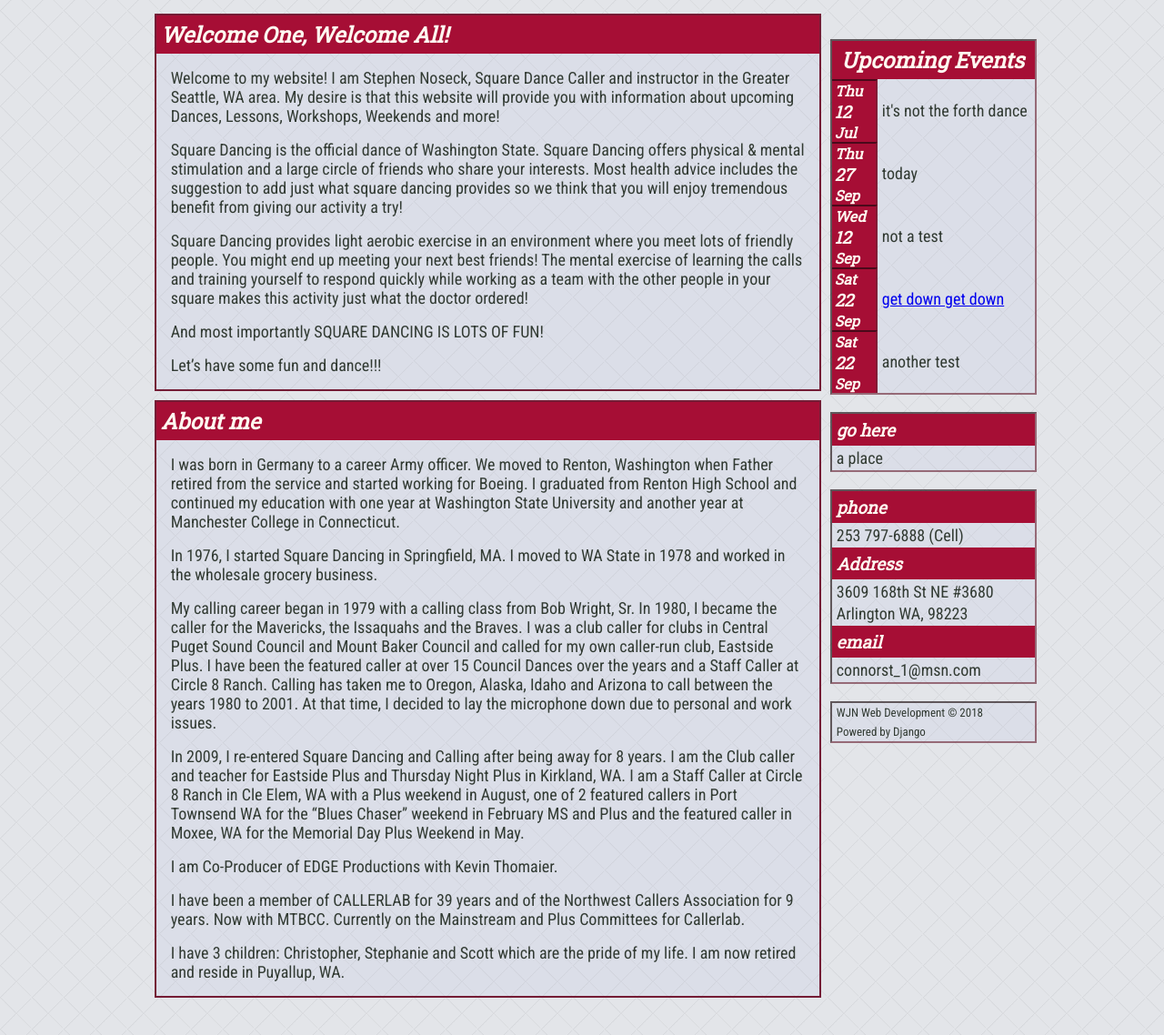
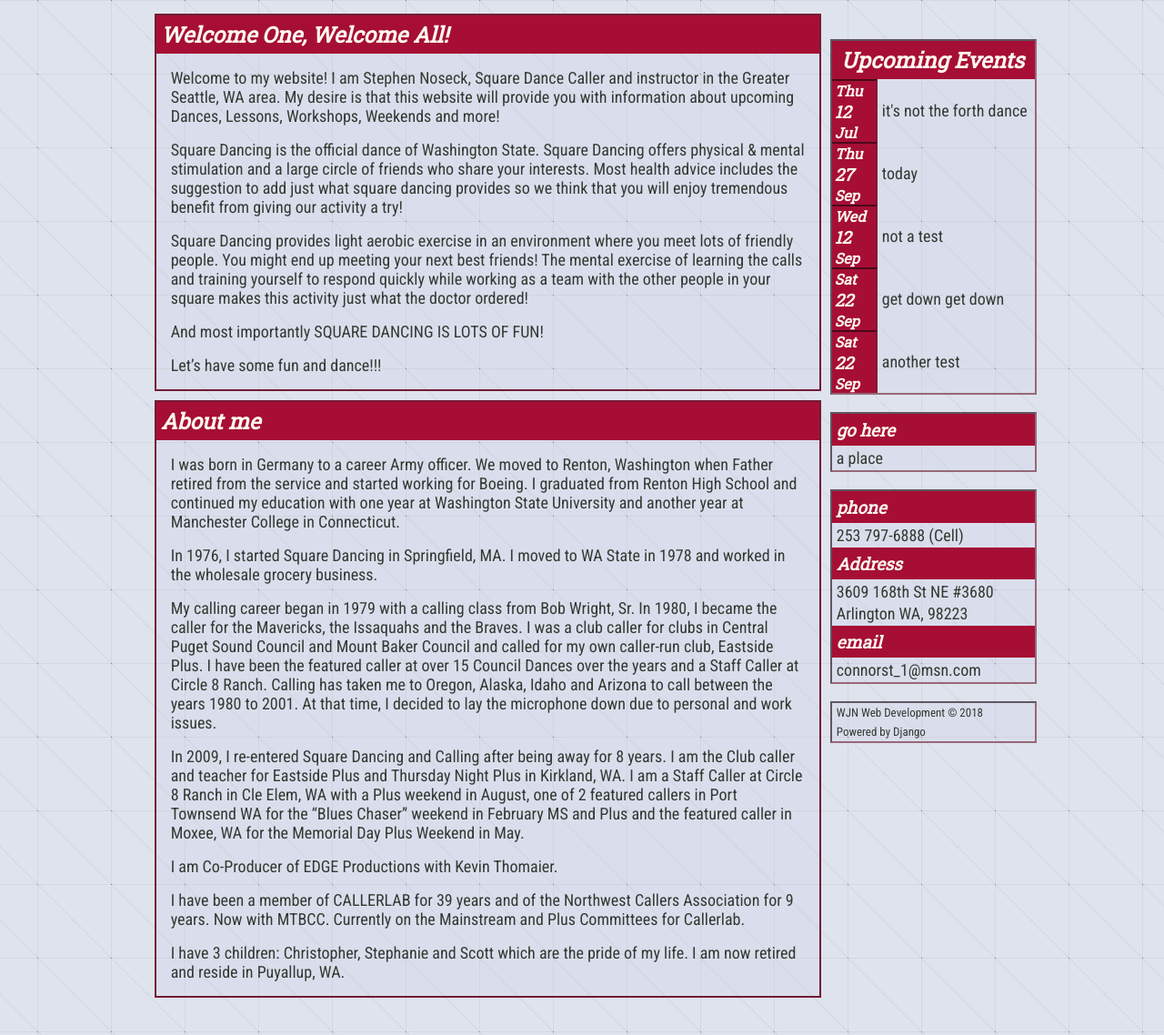
Before and after one commit to winstonsummers/SquareCall, a Django app: page / in a window 1280 px wide. Shown: the part 41-1179 px from the top of the page at 91% size. Run offline with Django 3.2, Linux system fonts and the light colour scheme; data comes from the database, SQL or seed files in the repository; some web fonts are replaced.

Commit message:
added favicon, more readme update, changed background texture

```diff
--- a/Stevie/static/styles.css
+++ b/Stevie/static/styles.css
@@ -5,8 +5,8 @@
 */
 
 body {
-    background-color: #e3e5e9;
-    background-image: url("./always-grey2.png");
+    background-color: #d3d9e6b6;
+    background-image: url("./axiom-pattern.png");
     text-align: center;
     color: #313a32;
     font-family: 'Roboto Condensed', sans-serif;
@@ -64,25 +64,6 @@ ul{
         grid-template-columns: 50px 1fr;
     }
 }
-/* @media screen and (min-width: 690px){
-	.wrapper{
-		grid-template-columns: 10% 60% 20% 5% 5%;
-		grid-template-rows: 50px 20px auto 15px;
-        grid-gap: 10px 5px;
-        }
-    .content{
-        grid-column: 2/3;
-        grid-row: 2/4;
-    }
-    .side{
-        grid-column: 3/4;
-        grid-row: 3/4;
-    }
-    .cal-sec{
-        display: grid;
-        grid-template-columns: 45px 1fr;
-    }
-} */
 @media screen and (min-width: 767px){
 	.wrapper{
 		grid-template-columns: 12% 58% 18% 6% 6%;
@@ -152,8 +133,11 @@ nav a:hover{
     background-color: #741C35;
     color:#fff8f0;
 }
+a{
+    text-decoration: none;
+    color: #313a32;
+}
 nav a{
-    text-decoration: none;
     margin: 0 10px;
     color: #fff8f0;
     font-size: 24px;
@@ -184,7 +168,7 @@ nav a{
 }
 section{
     border: 2px solid #741C35;
-    background-color: #9eacda1e;
+    background-color: #9eacda15;
     margin-top: 10px;
     text-align: left;
     overflow: auto;
--- a/Stevie/templates/layout.html
+++ b/Stevie/templates/layout.html
@@ -8,6 +8,9 @@
     <link href="https://fonts.googleapis.com/css?family=Rouge+Script" rel="stylesheet">
     <link href="https://fonts.googleapis.com/css?family=Roboto+Condensed|Roboto+Slab" rel="stylesheet">
     <link rel="stylesheet" type="text/css" href="{% static 'styles.css' %}">
+    <link rel="shortcut icon" href="/favicon.ico" type="image/x-icon">
+    <link rel="icon" href="../static/favicon.ico" type="image/x-icon">
+
 </head>
 <body>
     <div class="wrapper">
```
Also changed, not shown: README.md, Stevie/static/always-grey.png (deleted), Stevie/static/always-grey2.png (deleted), Stevie/static/axiom-pattern.png (added), Stevie/static/favicon.ico (added).
